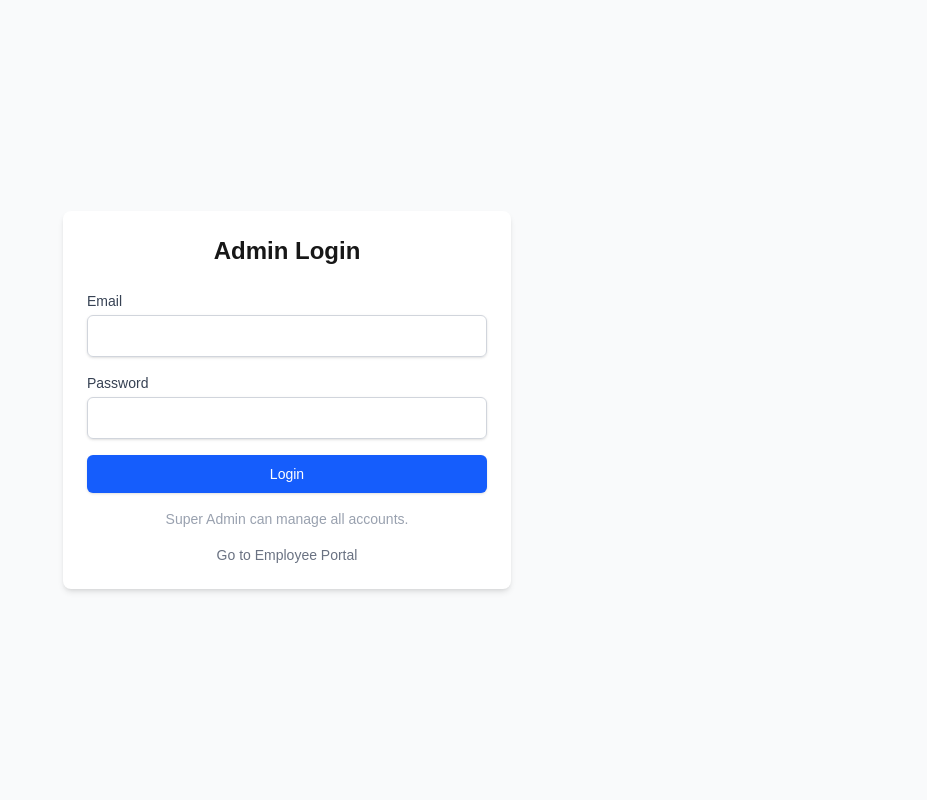
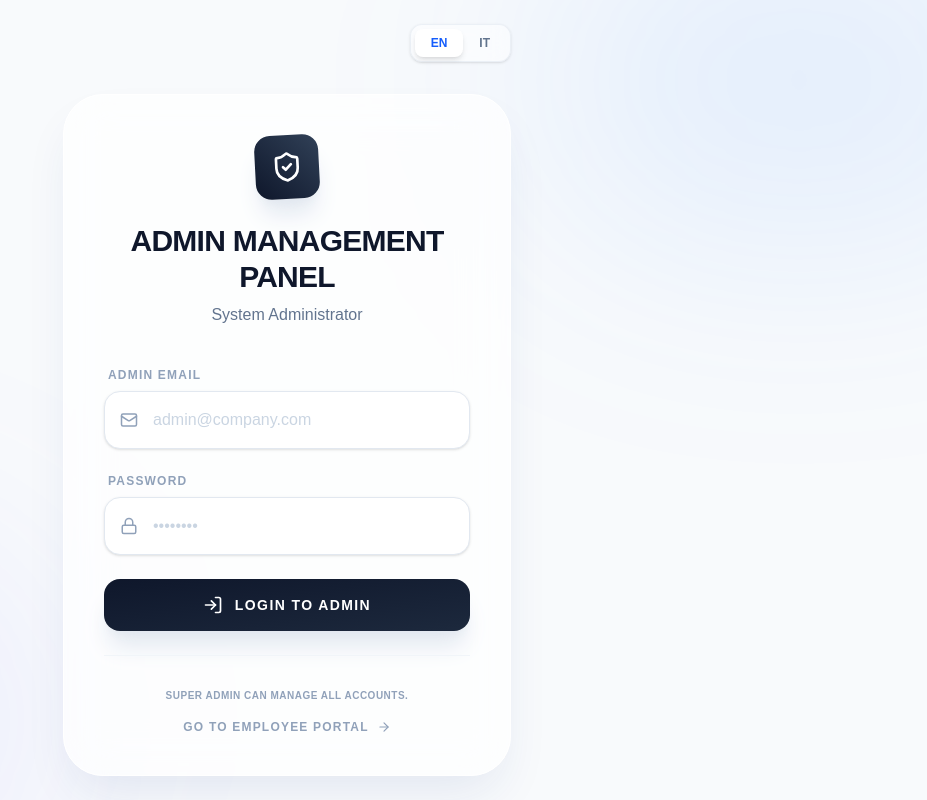
Before and after one commit to Wendesen-cpu/project-cost-manager, a Next.js app: page /admin/login in a window 1280 px wide. Shown: the whole page, without its empty margins (353-1280 px from the left). Built offline with nearby package versions, Linux system fonts and the light colour scheme; no server answers.

Commit message:
Update Admin Portal UI

```diff
--- a/app/admin/(auth)/login/page.tsx
+++ b/app/admin/(auth)/login/page.tsx
@@ -1,50 +1,140 @@
 'use client';
 
 import { loginAdmin } from '@/app/actions/auth';
-import { useActionState } from 'react';
+import { useActionState, useEffect } from 'react';
+import Link from 'next/link';
+import { useI18n } from '@/components/I18nContext';
+import { LogIn, Mail, Lock, ShieldCheck, ArrowRight, Globe } from 'lucide-react';
+import clsx from 'clsx';
 
 export default function LoginPage() {
+    const { t, language, setLanguage } = useI18n();
     const [state, action, pending] = useActionState(async (prev: any, formData: FormData) => {
         return await loginAdmin(formData);
     }, null);
 
     return (
-        <div className="min-h-screen flex items-center justify-center bg-gray-50">
-            <div className="max-w-md w-full p-6 bg-white rounded-lg shadow-md">
-                <h2 className="text-2xl font-bold text-center mb-6">Admin Login</h2>
+        <div className="min-h-screen flex items-center justify-center bg-[#f8fafc] p-6 relative overflow-hidden">
+            {/* Background Decorations */}
+            <div className="absolute top-0 left-0 w-full h-full overflow-hidden pointer-events-none">
+                <div className="absolute top-[-10%] right-[-10%] w-[40%] h-[40%] bg-blue-500/10 rounded-full blur-[120px]"></div>
+                <div className="absolute bottom-[-10%] left-[-10%] w-[40%] h-[40%] bg-indigo-500/10 rounded-full blur-[120px]"></div>
+            </div>
+
+            <div className="max-w-md w-full relative z-10">
+                {/* Language Switcher */}
+                <div className="flex justify-end mb-8">
+                    <div className="flex bg-white/50 backdrop-blur-sm p-1 rounded-xl shadow-sm border border-slate-200/60">
+                        <button
+                            onClick={() => setLanguage('en')}
+                            className={clsx(
+                                "px-4 py-1.5 text-xs font-bold rounded-lg transition-all flex items-center gap-2",
+                                language === 'en' ? "bg-white text-blue-600 shadow-md" : "text-slate-500 hover:text-slate-800"
+                            )}
+                        >
+                            EN
+                        </button>
+                        <button
+                            onClick={() => setLanguage('it')}
+                            className={clsx(
+                                "px-4 py-1.5 text-xs font-bold rounded-lg transition-all flex items-center gap-2",
+                                language === 'it' ? "bg-white text-blue-600 shadow-md" : "text-slate-500 hover:text-slate-800"
+                            )}
+                        >
+                            IT
+                        </button>
+                    </div>
+                </div>
+
+                <div className="bg-white/70 backdrop-blur-xl p-8 md:p-10 rounded-[2.5rem] shadow-2xl shadow-blue-900/10 border border-white relative overflow-hidden">
+                    <div className="mb-10 text-center">
+                        <div className="w-16 h-16 bg-gradient-to-tr from-slate-900 to-slate-700 rounded-2xl flex items-center justify-center text-white mx-auto mb-6 shadow-xl shadow-slate-200 -rotate-3">
+                            <ShieldCheck size={32} />
+                        </div>
+                        <h2 className="text-3xl font-black text-slate-900 tracking-tight mb-2 uppercase">{t('adminLogin.title')}</h2>
+                        <p className="text-slate-500 font-medium">{t('adminLogin.welcomeBack')}</p>
+                    </div>
 
                     {state?.error && (
-                    <div className="bg-red-50 text-red-600 p-3 rounded mb-4 text-sm">
+                        <div className="bg-red-50/50 border border-red-100 text-red-600 p-4 rounded-2xl mb-8 text-sm font-bold flex items-center gap-3 animate-shake">
+                            <div className="w-2 h-2 bg-red-500 rounded-full animate-pulse"></div>
                             {state.error}
                         </div>
                     )}
 
-                <form action={action} className="space-y-4">
-                    <div>
-                        <label className="block text-sm font-medium text-gray-700">Email</label>
-                        <input name="email" type="email" required className="mt-1 block w-full rounded-md border border-gray-300 px-3 py-2 shadow-sm focus:border-blue-500 focus:outline-none focus:ring-1 focus:ring-blue-500" />
+                    <form action={action} className="space-y-6">
+                        <div className="space-y-2">
+                            <label className="block text-xs font-black text-slate-400 uppercase tracking-widest ml-1">{t('adminLogin.email')}</label>
+                            <div className="relative group">
+                                <Mail className="absolute left-4 top-1/2 -translate-y-1/2 text-slate-400 group-focus-within:text-slate-900 transition-colors" size={18} />
+                                <input
+                                    name="email"
+                                    type="email"
+                                    required
+                                    placeholder="admin@company.com"
+                                    className="w-full pl-12 pr-4 py-4 bg-white border border-slate-200 rounded-2xl focus:ring-4 focus:ring-slate-100 focus:border-slate-500 transition-all outline-none font-medium text-slate-700 placeholder:text-slate-300 shadow-sm"
+                                />
                             </div>
-                    <div>
-                        <label className="block text-sm font-medium text-gray-700">Password</label>
-                        <input name="password" type="password" required className="mt-1 block w-full rounded-md border border-gray-300 px-3 py-2 shadow-sm focus:border-blue-500 focus:outline-none focus:ring-1 focus:ring-blue-500" />
                         </div>
+
+                        <div className="space-y-2">
+                            <label className="block text-xs font-black text-slate-400 uppercase tracking-widest ml-1">{t('adminLogin.password')}</label>
+                            <div className="relative group">
+                                <Lock className="absolute left-4 top-1/2 -translate-y-1/2 text-slate-400 group-focus-within:text-slate-900 transition-colors" size={18} />
+                                <input
+                                    name="password"
+                                    type="password"
+                                    required
+                                    placeholder="••••••••"
+                                    className="w-full pl-12 pr-4 py-4 bg-white border border-slate-200 rounded-2xl focus:ring-4 focus:ring-slate-100 focus:border-slate-500 transition-all outline-none font-medium text-slate-700 placeholder:text-slate-300 shadow-sm"
+                                />
+                            </div>
+                        </div>
+
                         <button
                             type="submit"
                             disabled={pending}
-                        className="w-full flex justify-center py-2 px-4 border border-transparent rounded-md shadow-sm text-sm font-medium text-white bg-blue-600 hover:bg-blue-700 focus:outline-none focus:ring-2 focus:ring-offset-2 focus:ring-blue-500 disabled:opacity-50"
+                            className="w-full group bg-gradient-to-br from-slate-900 to-slate-800 text-white py-4 px-6 rounded-2xl font-black uppercase tracking-widest text-sm shadow-xl shadow-slate-200 hover:shadow-slate-300 hover:scale-[1.02] active:scale-[0.98] transition-all disabled:opacity-50 disabled:scale-100 flex items-center justify-center gap-3"
                         >
-                        {pending ? 'Logging in...' : 'Login'}
+                            {pending ? (
+                                <>
+                                    <div className="w-5 h-5 border-2 border-white/30 border-t-white rounded-full animate-spin"></div>
+                                    {t('adminLogin.loggingIn')}
+                                </>
+                            ) : (
+                                <>
+                                    <LogIn size={20} />
+                                    {t('adminLogin.button')}
+                                </>
+                            )}
                         </button>
-                    <div className="text-center mt-4 text-sm">
-                        <div className="mt-2 text-gray-400">
-                            Super Admin can manage all accounts.
-                        </div>
-                        <div className="mt-4">
-                            <a href="/employee/login" className="text-gray-500 hover:text-gray-700">Go to Employee Portal</a>
-                        </div>
+
+                        <div className="pt-8 border-t border-slate-100 flex flex-col items-center gap-4">
+                            <p className="text-[10px] font-bold text-slate-400 uppercase tracking-wider text-center">
+                                {t('adminLogin.superAdminNote')}
+                            </p>
+                            <Link
+                                href="/employee/login"
+                                className="inline-flex items-center gap-2 text-xs font-black text-slate-400 uppercase tracking-widest hover:text-blue-600 transition-colors group"
+                            >
+                                {t('adminLogin.goToEmployee')}
+                                <ArrowRight size={14} className="group-hover:translate-x-1 transition-transform" />
+                            </Link>
                         </div>
                     </form>
                 </div>
             </div>
+
+            <style jsx global>{`
+                @keyframes shake {
+                    0%, 100% { transform: translateX(0); }
+                    25% { transform: translateX(-4px); }
+                    75% { transform: translateX(4px); }
+                }
+                .animate-shake {
+                    animation: shake 0.4s ease-in-out 0s 2;
+                }
+            `}</style>
+        </div>
     );
 }
--- a/components/Sidebar.tsx
+++ b/components/Sidebar.tsx
@@ -1,12 +1,10 @@
 'use client';
 
 import { logout } from '@/app/actions/auth';
-
 import Link from 'next/link';
 import { usePathname } from 'next/navigation';
-import { LayoutDashboard, Users, Briefcase, TrendingUp } from 'lucide-react';
+import { LayoutDashboard, Users, Briefcase, TrendingUp, LogOut, Shield } from 'lucide-react';
 import clsx from 'clsx';
-
 import { useI18n } from '@/components/I18nContext';
 
 export function Sidebar() {
@@ -21,31 +19,19 @@ export function Sidebar() {
     ];
 
     return (
-        <div className="flex h-full w-64 flex-col bg-gray-900 text-white">
-            <div className="flex h-16 items-center justify-between px-4 border-b border-gray-800">
-                <h1 className="text-xl font-bold">Project Pro</h1>
-                <div className="flex gap-1 bg-gray-800 p-1 rounded-md">
-                    <button
-                        onClick={() => setLanguage('en')}
-                        className={clsx(
-                            'px-2 py-0.5 text-[10px] font-bold rounded transition-colors',
-                            language === 'en' ? 'bg-blue-600 text-white' : 'text-gray-400 hover:text-white'
-                        )}
-                    >
-                        EN
-                    </button>
-                    <button
-                        onClick={() => setLanguage('it')}
-                        className={clsx(
-                            'px-2 py-0.5 text-[10px] font-bold rounded transition-colors',
-                            language === 'it' ? 'bg-blue-600 text-white' : 'text-gray-400 hover:text-white'
-                        )}
-                    >
-                        IT
-                    </button>
+        <div className="flex h-full w-72 flex-col bg-slate-900 text-slate-300 border-r border-slate-800/50">
+            <div className="p-8">
+                <div className="flex items-center gap-3 mb-10">
+                    <div className="w-10 h-10 bg-gradient-to-tr from-blue-600 to-indigo-600 rounded-xl flex items-center justify-center text-white shadow-lg shadow-blue-500/20">
+                        <Shield size={22} />
+                    </div>
+                    <div>
+                        <h1 className="text-white font-black tracking-tight text-xl uppercase">Project Pro</h1>
+                        <p className="text-[10px] text-slate-500 font-bold uppercase tracking-widest leading-none mt-0.5">Admin Console</p>
                     </div>
                 </div>
-            <nav className="flex-1 space-y-1 px-2 py-4">
+
+                <nav className="space-y-1.5">
                     {navItems.map((item) => {
                         const Icon = item.icon;
                         const isActive = pathname === item.href;
@@ -54,31 +40,55 @@ export function Sidebar() {
                                 key={item.href}
                                 href={item.href}
                                 className={clsx(
-                                'group flex items-center px-2 py-2 text-sm font-medium rounded-md',
+                                    'group flex items-center gap-3 px-4 py-3.5 text-sm font-bold rounded-2xl transition-all uppercase tracking-tight',
                                     isActive
-                                    ? 'bg-gray-800 text-white'
-                                    : 'text-gray-300 hover:bg-gray-700 hover:text-white'
+                                        ? 'bg-blue-600 text-white shadow-lg shadow-blue-600/20'
+                                        : 'text-slate-400 hover:text-white hover:bg-slate-800/50'
                                 )}
                             >
-                            <Icon className="mr-3 h-6 w-6 flex-shrink-0" />
+                                <Icon size={20} className={clsx(isActive ? 'text-white' : 'text-slate-500 group-hover:text-blue-400 transition-colors')} />
                                 {item.name}
                             </Link>
                         );
                     })}
                 </nav>
-            <div className="p-4 border-t border-gray-800">
-                <div className="flex flex-col gap-2">
-                    <div className="flex items-center justify-between">
-                        <span className="text-[10px] text-gray-500 uppercase tracking-wider font-bold">
-                            {t('nav.loggedInAs')} Admin
-                        </span>
+            </div>
+
+            <div className="mt-auto p-6 space-y-6">
+                {/* Language Switcher */}
+                <div className="bg-slate-800/50 p-1.5 rounded-2xl flex border border-slate-700/30">
+                    <button
+                        onClick={() => setLanguage('en')}
+                        className={clsx(
+                            "flex-1 py-1.5 text-xs font-black rounded-xl transition-all",
+                            language === 'en' ? "bg-slate-700 text-white shadow-sm" : "text-slate-500 hover:text-slate-400"
+                        )}
+                    >
+                        EN
+                    </button>
+                    <button
+                        onClick={() => setLanguage('it')}
+                        className={clsx(
+                            "flex-1 py-1.5 text-xs font-black rounded-xl transition-all",
+                            language === 'it' ? "bg-slate-700 text-white shadow-sm" : "text-slate-500 hover:text-slate-400"
+                        )}
+                    >
+                        IT
+                    </button>
+                </div>
+
+                <div className="flex items-center justify-between px-2">
+                    <div className="flex flex-col">
+                        <span className="text-[10px] text-slate-500 uppercase font-black tracking-widest">{t('nav.loggedInAs')}</span>
+                        <span className="text-xs text-slate-300 font-bold truncate">Administrator</span>
+                    </div>
                     <button
                         onClick={() => logout()}
-                            className="text-xs text-red-400 hover:text-red-300 transition-colors font-medium border border-red-900/50 px-2 py-1 rounded"
+                        className="p-2 text-slate-500 hover:text-red-400 hover:bg-red-400/10 rounded-xl transition-all group"
+                        title={t('nav.logout')}
                     >
-                            {t('nav.logout')}
+                        <LogOut size={20} className="group-hover:translate-x-0.5 transition-transform" />
                     </button>
-                    </div>
                 </div>
             </div>
         </div>
--- a/locales/en.json
+++ b/locales/en.json
@@ -136,6 +136,16 @@
         "goToAdmin": "Go to Admin Panel",
         "welcomeBack": "Welcome Back"
     },
+    "adminLogin": {
+        "title": "Admin Management Panel",
+        "email": "Admin Email",
+        "password": "Password",
+        "button": "Login to Admin",
+        "loggingIn": "Authenticating...",
+        "goToEmployee": "Go to Employee Portal",
+        "welcomeBack": "System Administrator",
+        "superAdminNote": "Super Admin can manage all accounts."
+    },
     "common": {
         "loading": "Loading...",
         "logging": "Logging...",
--- a/locales/it.json
+++ b/locales/it.json
@@ -136,6 +136,16 @@
         "goToAdmin": "Vai al Pannello Admin",
         "welcomeBack": "Bentornato"
     },
+    "adminLogin": {
+        "title": "Pannello di Gestione Admin",
+        "email": "Email Admin",
+        "password": "Password",
+        "button": "Accedi come Admin",
+        "loggingIn": "Autenticazione...",
+        "goToEmployee": "Vai al Portale Dipendenti",
+        "welcomeBack": "Amministratore di Sistema",
+        "superAdminNote": "Il Super Admin può gestire tutti gli account."
+    },
     "common": {
         "loading": "Caricamento...",
         "logging": "Registrazione...",
```
Also changed, not shown: app/admin/(dashboard)/layout.tsx (+5 -3 lines). Lines whose indentation alone changed are shown as unchanged.
